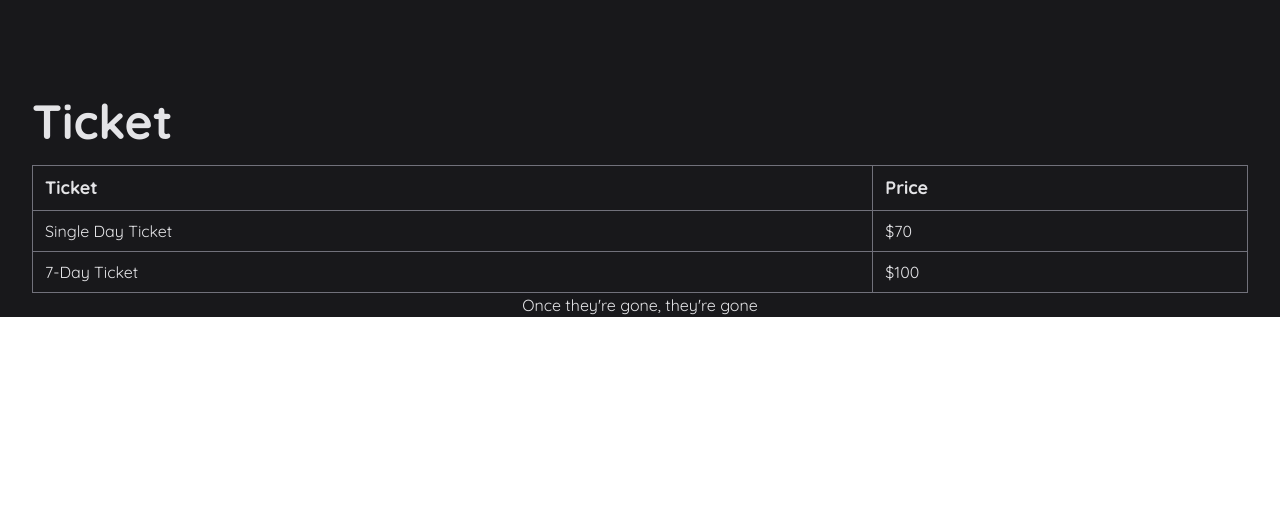
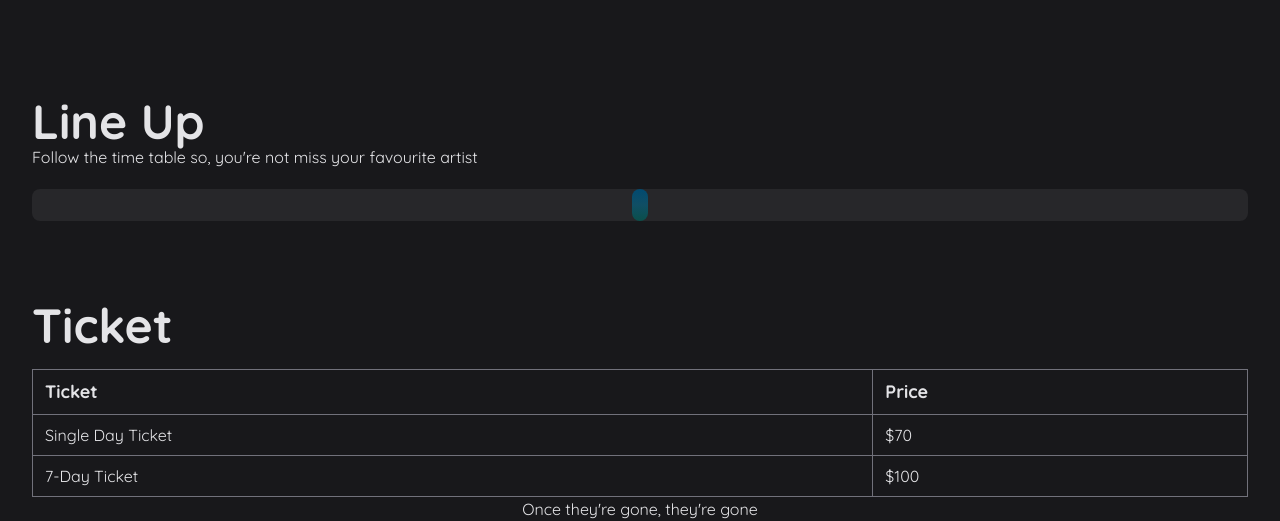
Before and after one commit to flyingduck92/tailwind-html, a website: page src/index.html in a window 1280 px wide. Shown: the part 1222-1743 px from the top of the page. Before the commit the page ends 1539 px from the top, so only its background shows below. Drawn offline with Linux system fonts and the light colour scheme.

Commit message:
setup timeline with tailwindcss gradients

```diff
--- a/src/index.html
+++ b/src/index.html
@@ -283,6 +283,17 @@
       </div>
     </div>
 
+    <!-- Line Up -->
+    <div class="container mx-auto mt-20 max-w-[95vw] text-zinc-900 dark:text-zinc-200">
+      <h2>Line Up</h2>
+      <p>Follow the time table so, you're not miss your favourite artist</p>
+      <div class="rounded-lg mt-5 bg-zinc-800 py-4 px-2 text-zinc-200 relative">
+        <div
+          class="absolute top-0 left-1/2 w-4 -ml-[8px] h-full rounded-full bg-gradient-to-b from-sky-900 via-cyan-900 to-teal-900">
+        </div>
+      </div>
+    </div>
+
     <!-- Ticket -->
     <div class="container mx-auto mt-20 max-w-[95vw] text-zinc-900 dark:text-zinc-200">
       <h2>Ticket</h2>
```
Also changed, not shown: dist/output.css.
